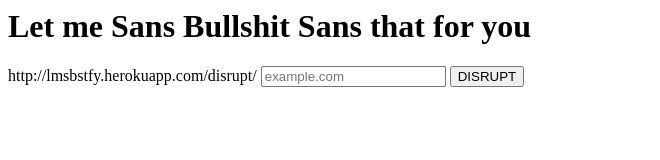
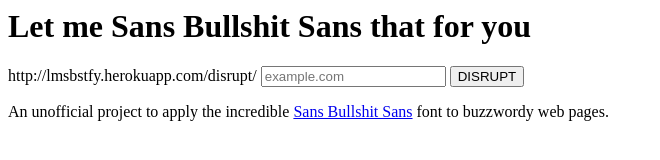
Before and after one commit to paulhenrich/lmsbstfy, a plain HTML site: page resources/public/index.html in a window 1280 px wide. Shown: the whole page, without its empty margins (0-660 px from the left). Drawn offline with Linux system fonts and the light colour scheme.

Commit message:
Add credit

```diff
--- a/resources/public/index.html
+++ b/resources/public/index.html
@@ -12,5 +12,9 @@
       <span>http://lmsbstfy.herokuapp.com/disrupt/</span>
       <input type="text" name="url" id="url" placeholder="example.com" width="80">
       <input type="button" value="DISRUPT" onclick="disrupt()">
+      <p>
+        An unofficial project to apply the incredible <a href="http://sansbullshitsans.com">Sans Bullshit Sans</a>
+        font to buzzwordy web pages.
+      </p>
   </body>
 </html>
```
